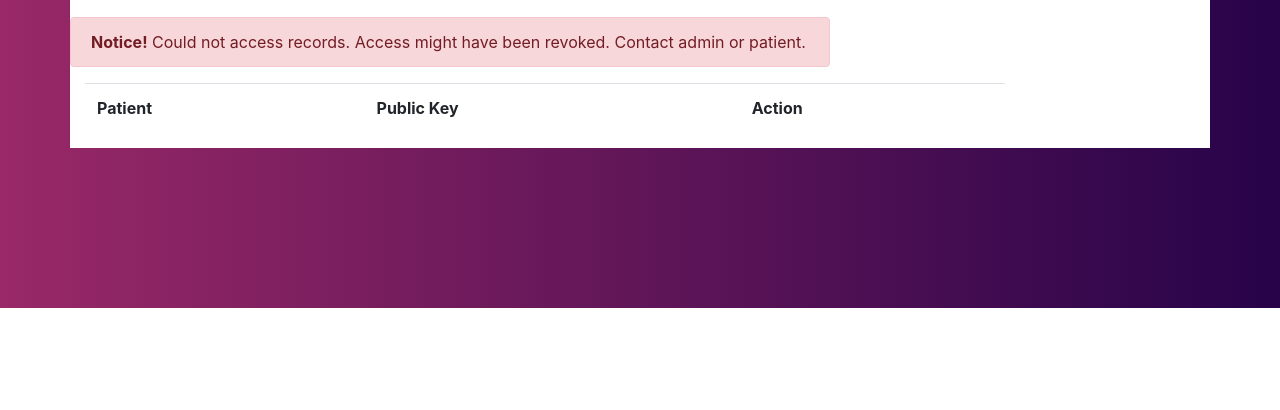
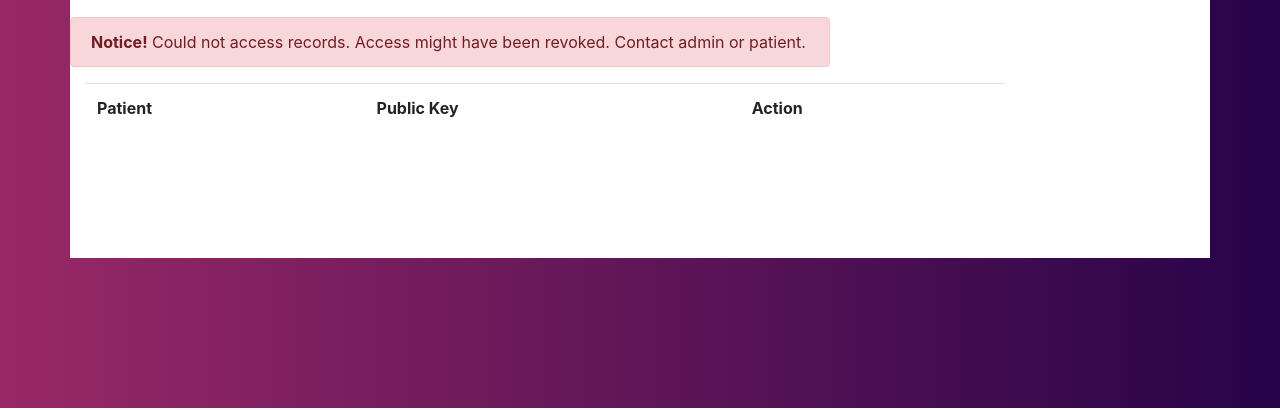
Before and after one commit to soham-1/MedBlock, a website: page src/doctor.html in a window 1280 px wide. Shown: the part 390-800 px from the top of the page. Drawn offline with Linux system fonts and the light colour scheme; a script that the page names is missing.

```diff
--- a/src/doctor.html
+++ b/src/doctor.html
@@ -43,7 +43,7 @@
         background-color: inherit;
     }
     body, html {
-  height: fit-content;
+  height: max-content;
 }
         .navHeaderWrapper.header-image {
         background-image: linear-gradient(90deg, rgba(233, 30, 99, .83) -73%, #270349 );
@@ -54,12 +54,13 @@
 background-position: center;
 background-repeat: no-repeat;
 background-size: cover;
-padding-bottom: 100px;
+padding-bottom: 150px;
 
     }
     .container{
         background-color: white;
         height: fit-content;
+        padding-bottom: 50px;
 
 
     }
@@ -140,7 +141,7 @@
             </div>
         </div>
     </div>
-    </div>
+</div>
 
 <script src="js/jquery.js"></script>
 
@@ -290,7 +291,7 @@
                                     </div>
                                 </div>
                             </div>
-                        </div>
+
                     `
 
                         var row1 = table.insertRow(index+1);
```
Also changed, not shown: src/register.html (+1 -0 lines).
